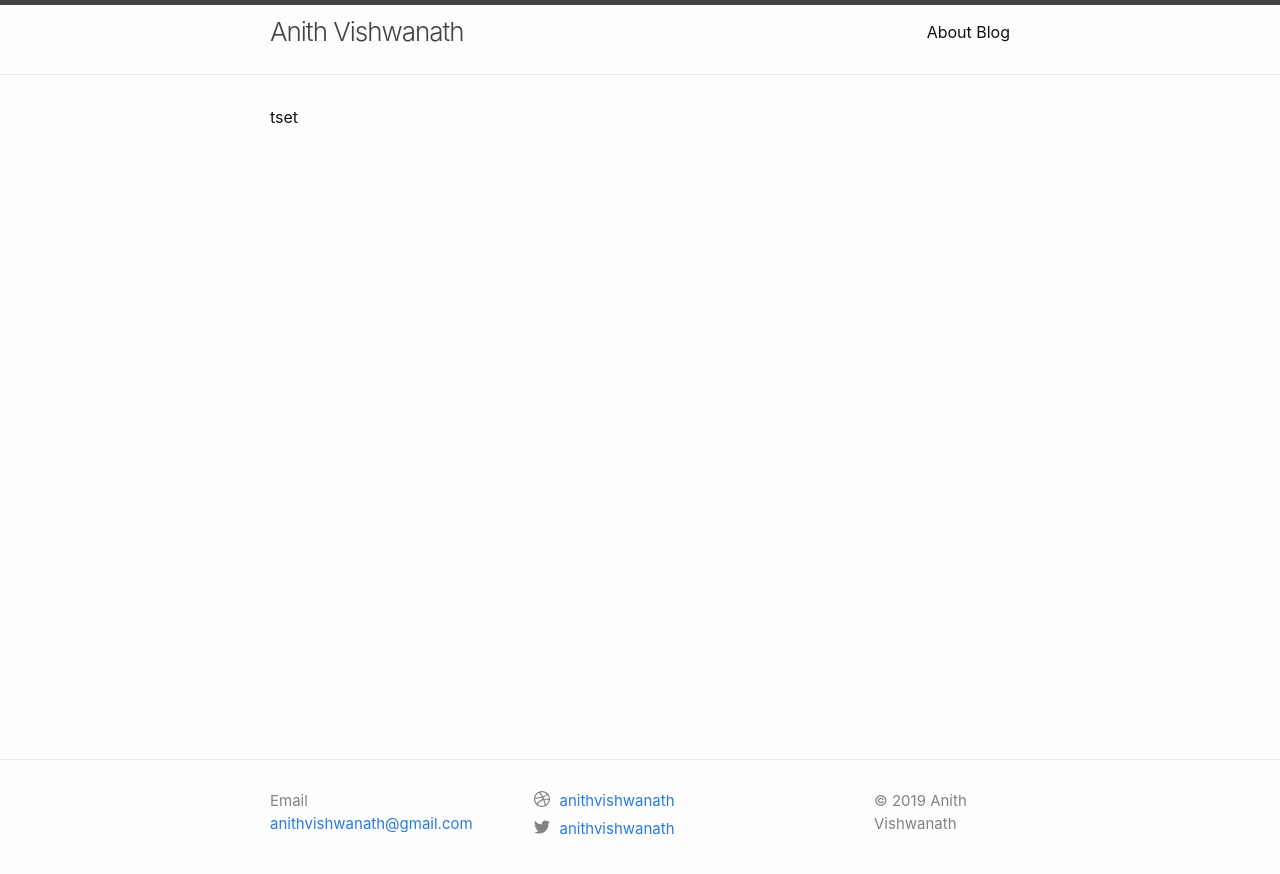
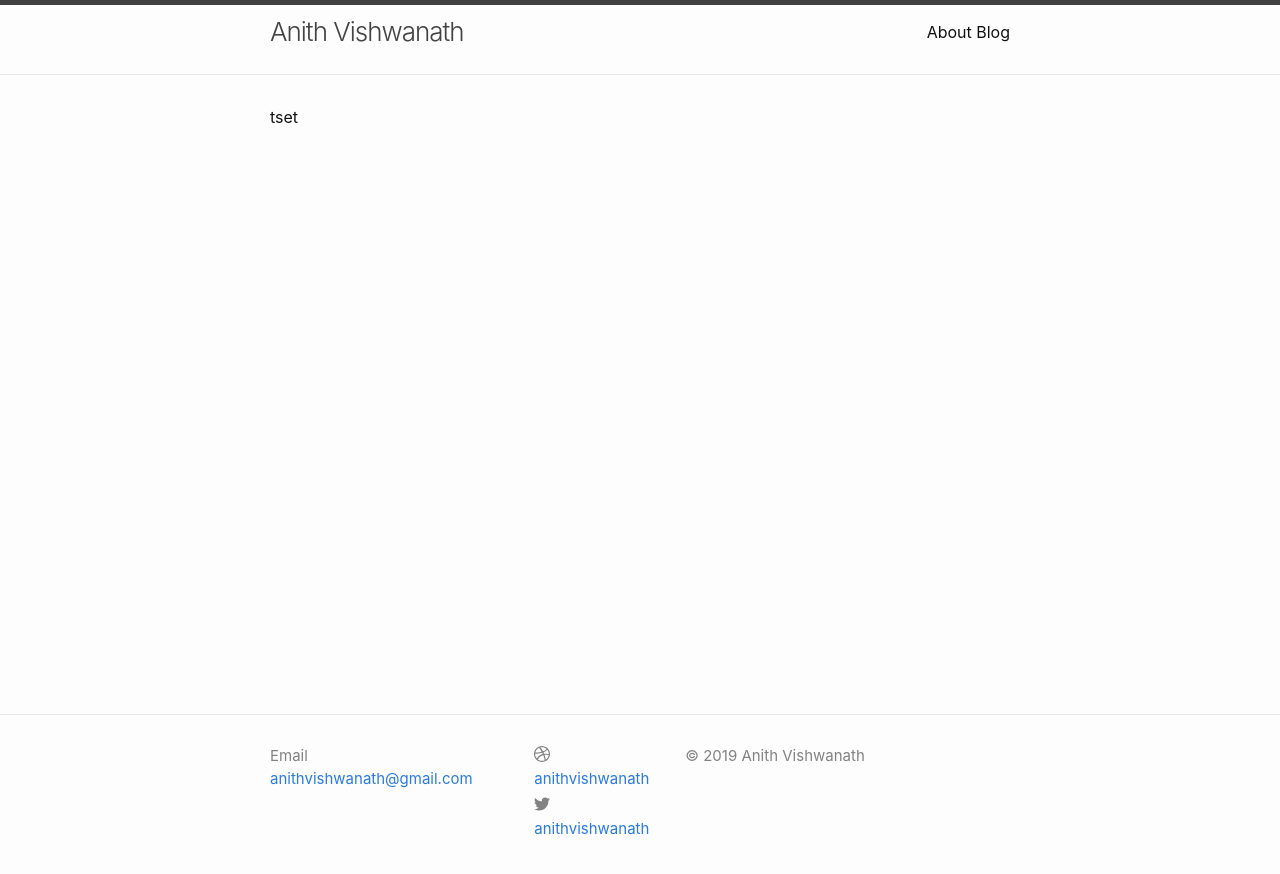
Before and after one commit to anithvishwanath/anithvishwanath.github.io, a Jekyll site: the page built from pages/blog.html, in a window 1280 px wide. Shown: the top 874 px of the page. Built offline with Jekyll 4.4.1, drawn with Linux system fonts in a browser that asks for light colours.

Commit message:
Update footer.html

```diff
--- a/_includes/footer.html
+++ b/_includes/footer.html
@@ -15,7 +15,7 @@
         </ul>
       </div>
 
-      <div class="footer-col footer-col-3">
+      <div class="footer-col footer-col-2">
       <ul class="social-media-list">
         {% if site.dribbble_username %}
         <li>
@@ -46,7 +46,7 @@
       </ul>
     </div>
 
-    <div class="footer-col footer-col-2">
+    <div class="footer-col footer-col-3">
       <p>&copy; 2019 Anith Vishwanath</p>
     </div>
   </div>
```
